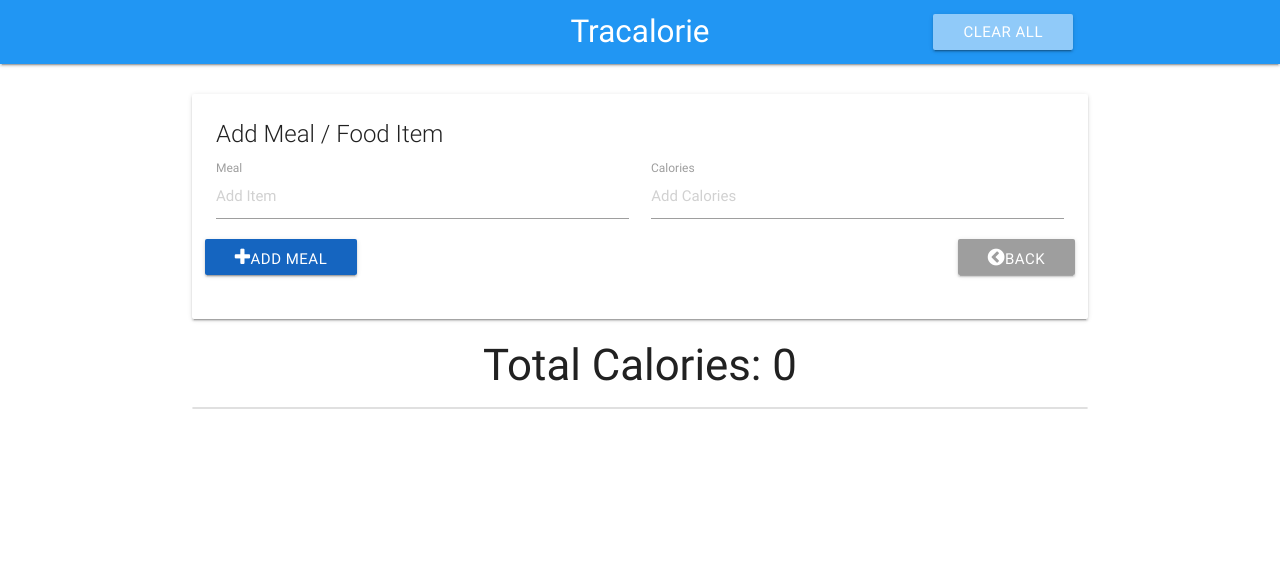
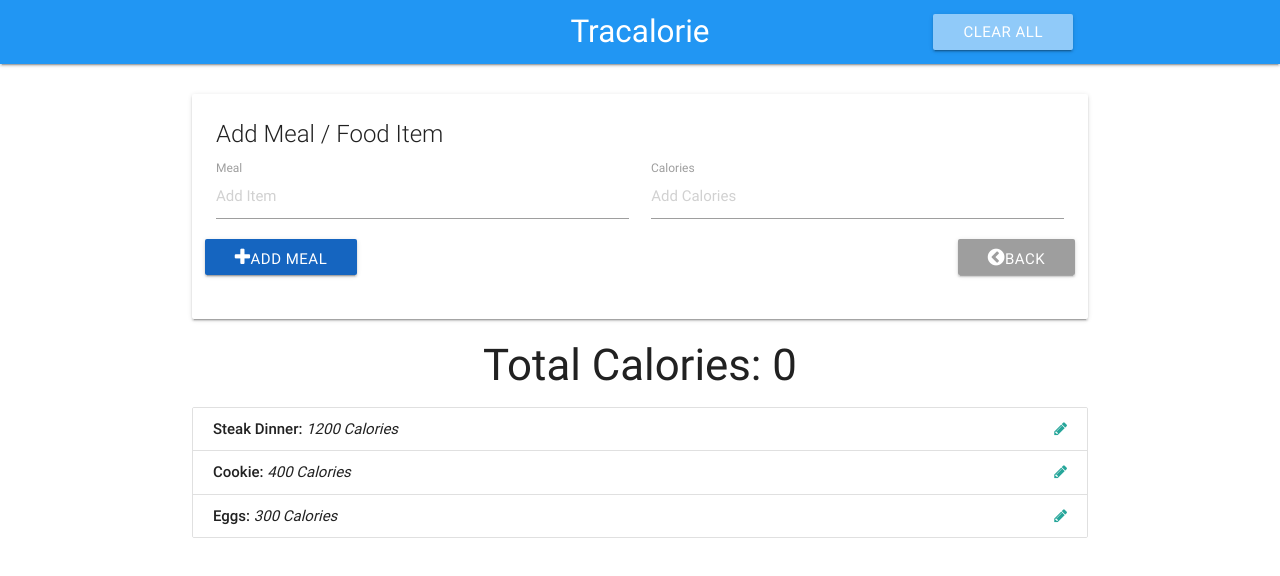
Before and after one commit to ctritt/Tracalorie, a plain HTML site: page index.html in a window 1280 px wide. Drawn offline with nearby package versions, Linux system fonts and the light colour scheme.

Commit message:
Fetch items and populate UI.

```diff
--- a/app.js
+++ b/app.js
@@ -3,7 +3,7 @@
 // Item Controller
 const ItemCtrl = (function(){
   // Item Constructor
-  const Item = function(id, name, calories){
+  const Item = function(id, name, calories) {
     this.id = id;
     this.name = name;
     this.calories = calories;
@@ -20,27 +20,63 @@ const ItemCtrl = (function(){
     totalCalories: 0
   }
 
+  // Public methods
   return {
+    getItems: function(){
+      return data.items;
+    },
     logData: function(){
       return data;
     }
   }
 })();
 
+
 // UI Controller
 const UICtrl = (function(){
+  const UISelectors = {
+    itemList: '#item-list'
+  }
 
+  // Public methods
+  return {
+    populateItemList: function(items) {
+      let html = '';
+
+      items.forEach(function(item){
+        html += `
+        <li class="collection-item" id="item-${item.id}">
+        <strong>${item.name}: </strong> <em>${item.calories} Calories</em>
+        <a href="" class="secondary-content">
+          <i class="edit-item fa fa-pencil"></i>
+        </a>
+      </li>
+        `;
+      });
+
+      // Insert list items
+      document.querySelector(UISelectors.itemList).innerHTML = html;
+    }
+  }
 })();
+
 
 // App Controller
 const App = (function(ItemCtrl, UICtrl){
 
+  // Public methods
   return {
     init: function(){
-      console.log('Initializing App...');
+
+      // Fetch items from data structure
+      const items = ItemCtrl.getItems();
+
+      // Populate list with items
+      UICtrl.populateItemList(items);
     }
   }
 
 })(ItemCtrl, UICtrl);
 
+// Initialize App
 App.init();
```
Also changed, not shown: index.html (+3 -3 lines).
